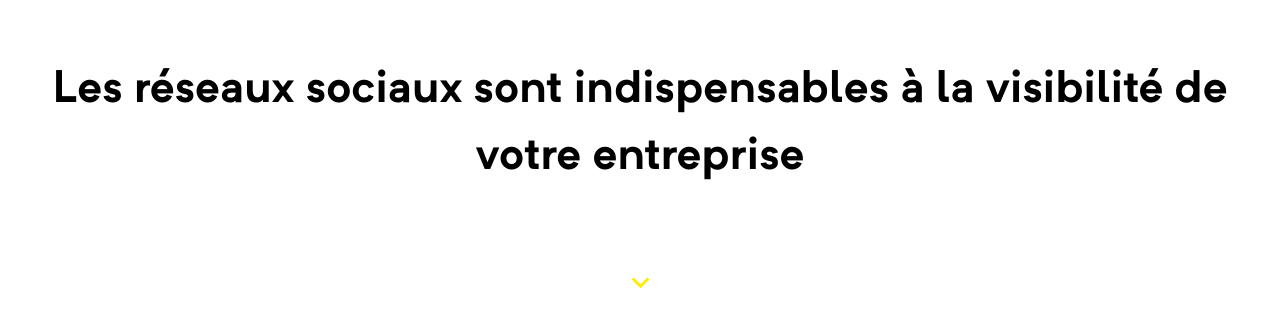
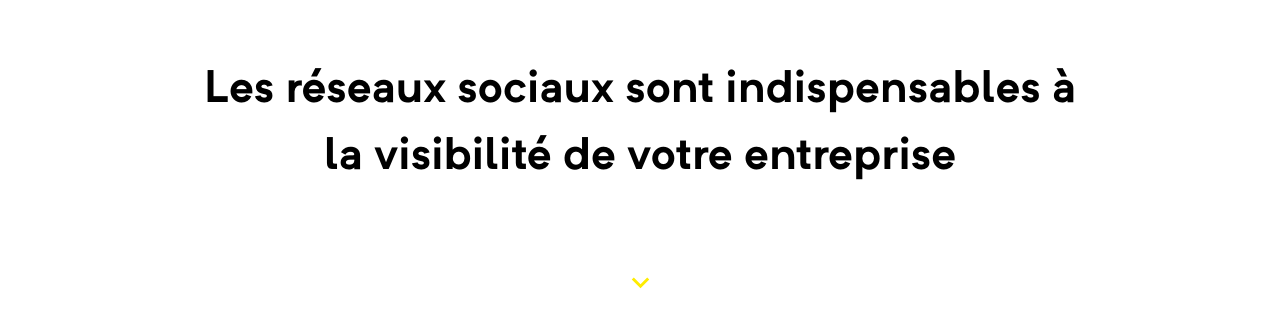
Before and after one commit to Dupflo/talk, a Gatsby site: page / in a window 1280 px wide. Shown: the part 802-1137 px from the top of the page. Built offline with nearby package versions, Linux system fonts and the light colour scheme; Gatsby itself is replaced by a stand-in of ours.

Commit message:
Push public

```diff
--- a/src/components/contents/contexte.js
+++ b/src/components/contents/contexte.js
@@ -6,7 +6,7 @@ import ExpandMoreIcon from '@material-ui/icons/ExpandMore';
 const Contexte = (title) => (
   <Container >
     <h1 className="title text-center">
-      Les réseaux sociaux sont indispensables à la visibilité de votre
+      Les réseaux sociaux sont indispensables à <br/>la visibilité de votre
       entreprise
     </h1>
     <ExpandMoreIcon fontSize="large"/>
```
